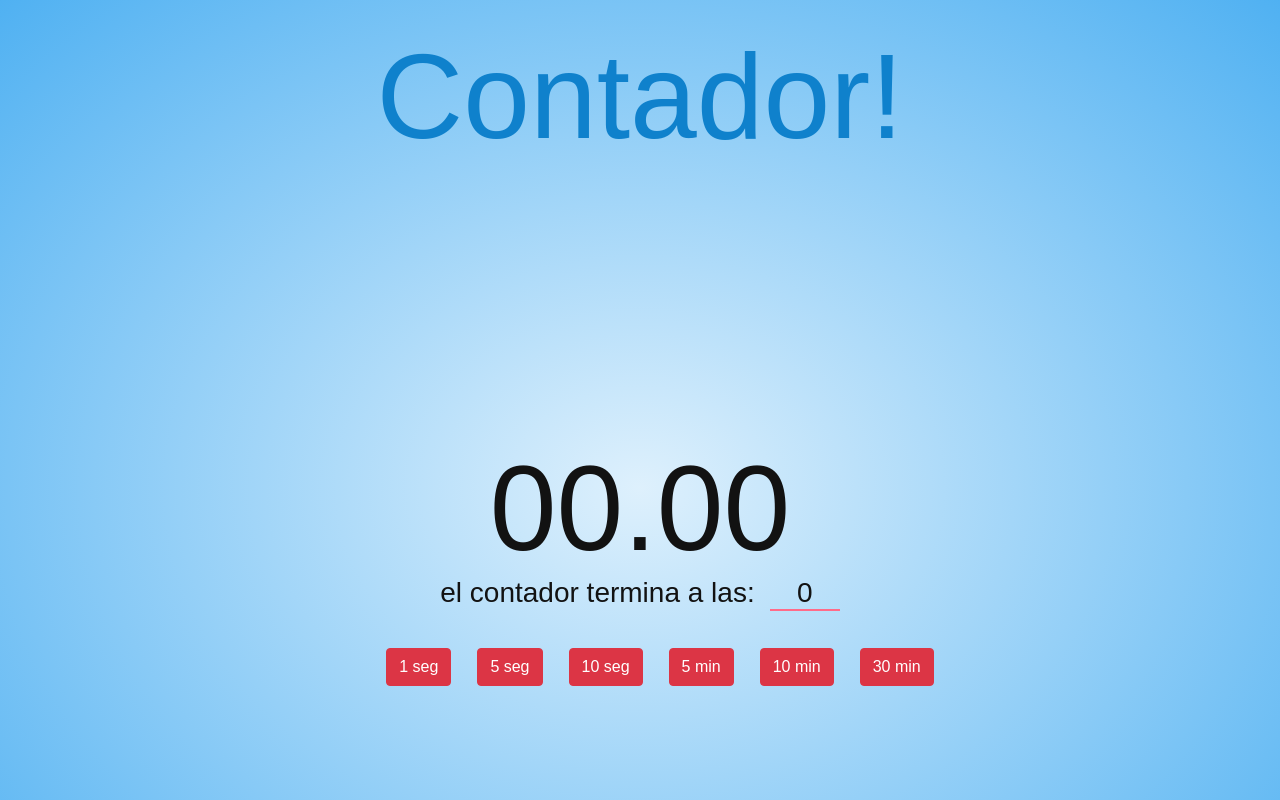
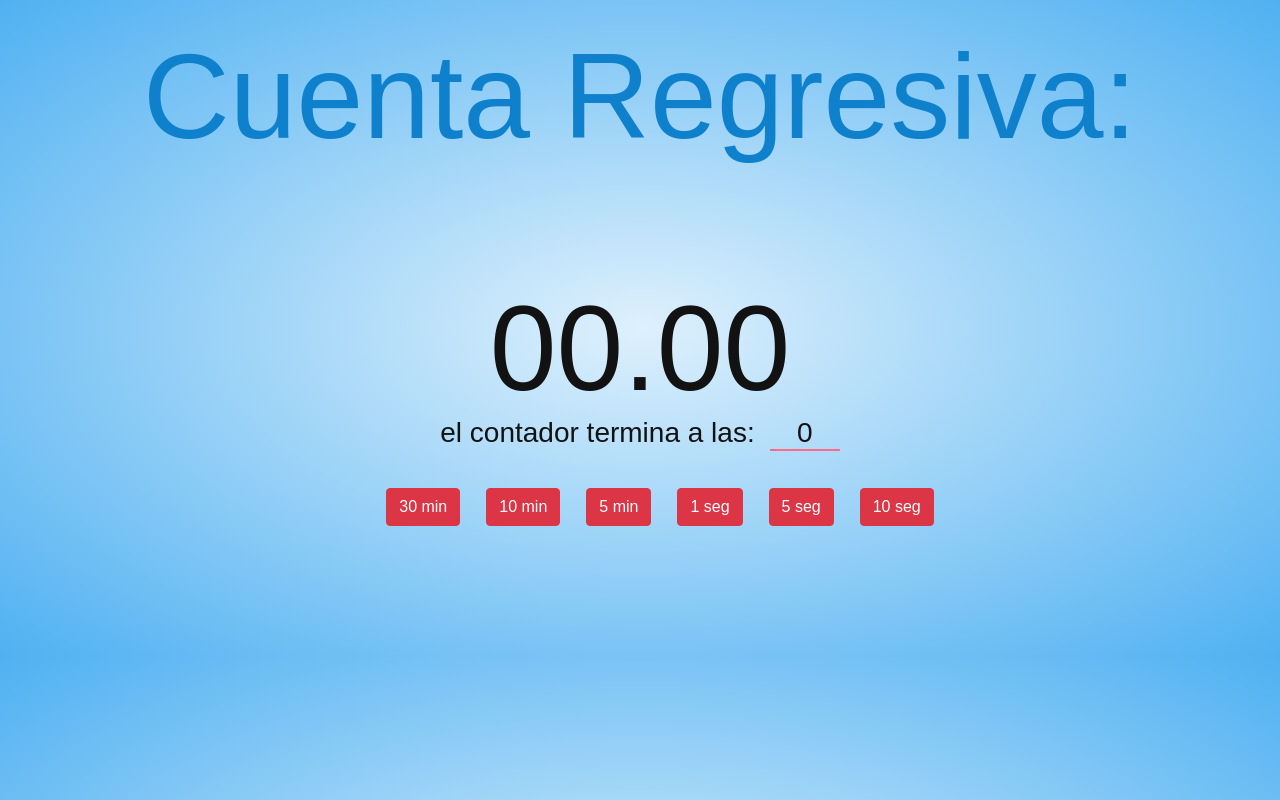
Before and after one commit to simon-caceres/Cuenta-Regresiva, a plain HTML site: page index.html in a window 1280 px wide. Shown: the top 800 px of the page. Drawn offline with nearby package versions, Linux system fonts and the light colour scheme.

Commit message:
agregando detalles de estilos

```diff
--- a/app.js
+++ b/app.js
@@ -3,6 +3,6 @@
 var intervalTimer;
 const app = new Vue({
     el: '#app',
-    data:{  mensaje : ' Contador!'
+    data:{  mensaje : ' Cuenta Regresiva:'
     },
 });
--- a/component.js
+++ b/component.js
@@ -28,6 +28,18 @@ data() {
         endTime: '0',
         times: [
             {
+                sec: 1800,
+                display: '30 min'
+            },
+            {
+                sec: 600,
+                display: '10 min'
+            },
+            {
+                sec: 300,
+                display: '5 min'
+            },
+            {
                 sec: 1,
                 display: '1 seg'
             },
@@ -39,18 +51,7 @@ data() {
                 sec: 10,
                 display: '10 seg'
             },
-            {
-                sec: 300,
-                display: '5 min'
-            },
-            {
-                sec: 600,
-                display: '10 min'
-            },
-            {
-                sec: 1800,
-                display: '30 min'
-            },
+
 
         ]
     }
--- a/main.css
+++ b/main.css
@@ -11,7 +11,7 @@
     display: flex;
     align-items: center;
     flex-direction: column;
-    height: 100vh;
+    height: 60vh;
     justify-content: center;
   }
   /* ==================
```
